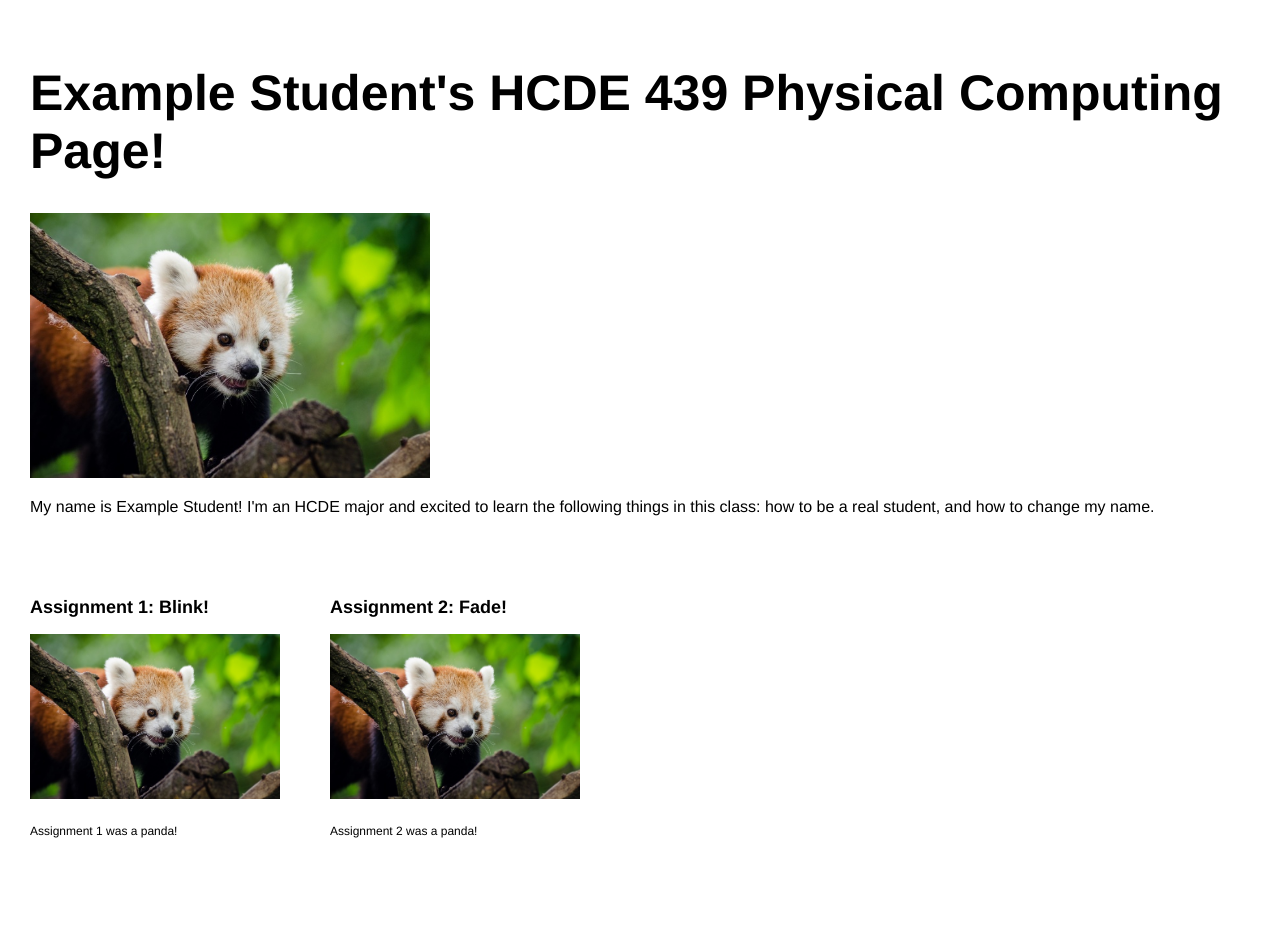
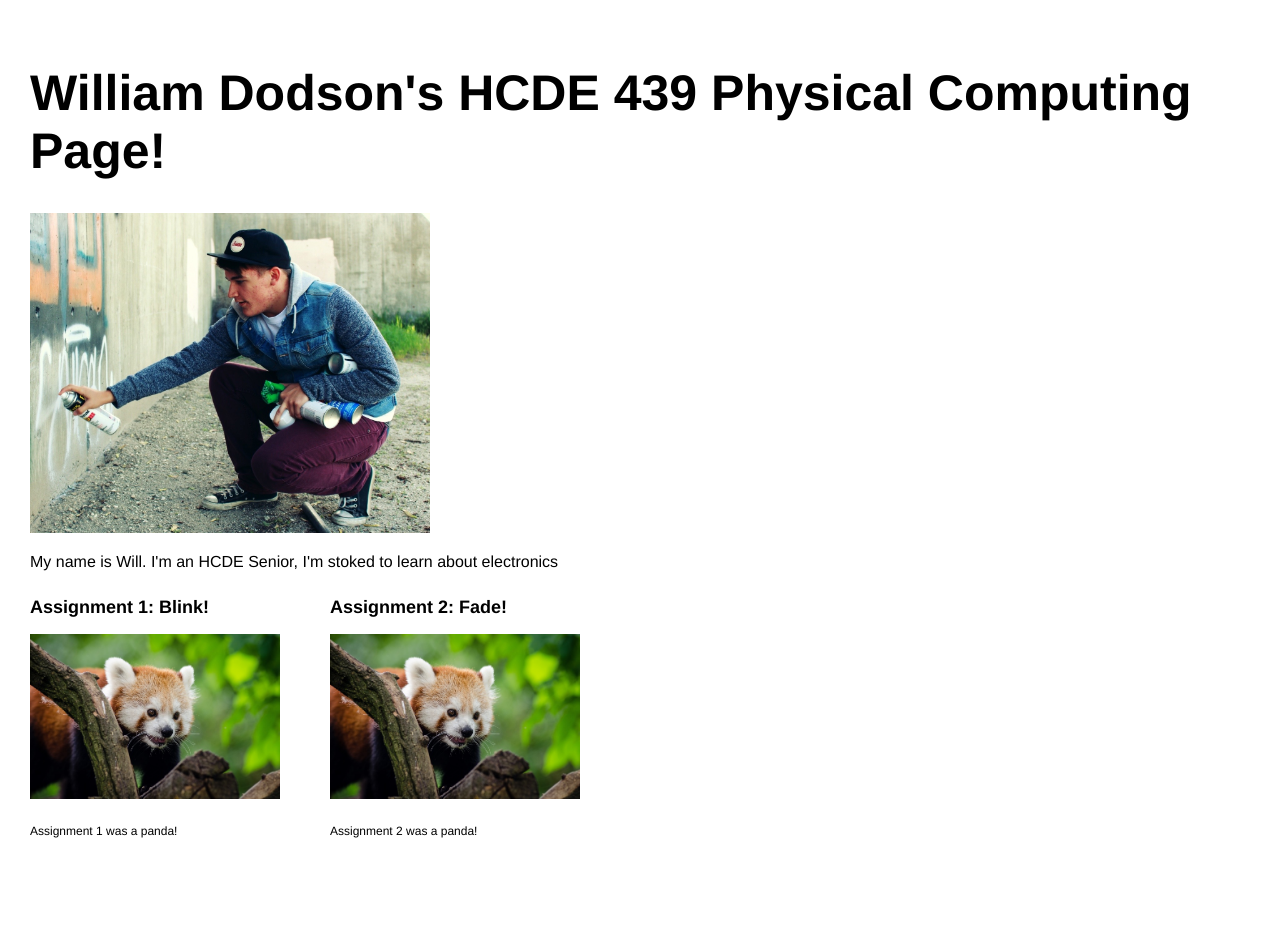
Before and after one commit to dapperwilld/dapperwilld.github.io, a plain HTML site: page index.html in a window 1280 px wide. Drawn offline with Linux system fonts and the light colour scheme.

Commit message:
first commit

```diff
--- a/index.html
+++ b/index.html
@@ -4,7 +4,7 @@
         <meta charset="utf-8">
         <meta name="viewport" content="width=device-width, maximum-scale=1.0" />
 
-        <title>Example Student's HCDE 439 Physical Computing Page!</title>
+        <title>William Dodson's HCDE 439 page</title>
 
         <link href="style.css" media="screen" rel="stylesheet" type="text/css" />
 
@@ -12,12 +12,12 @@
     <body>
 
         <div class="header">
-            <h1>Example Student's HCDE 439 Physical Computing Page!</h1>
+            <h1>William Dodson's HCDE 439 Physical Computing Page!</h1>
             <p>
-            <img src="red-panda.jpg" width=400></a>
+            <img src="will.jpg" width=400></a>
             </p>
             <p>
-            My name is Example Student! I'm an HCDE major and excited to learn the following things in this class: how to be a real student, and how to change my name.
+            My name is Will. I'm an HCDE Senior, I'm stoked to learn about electronics
             </p>
         </div>
         <div class="assignments">
```
Also changed, not shown: will.jpg (added).
